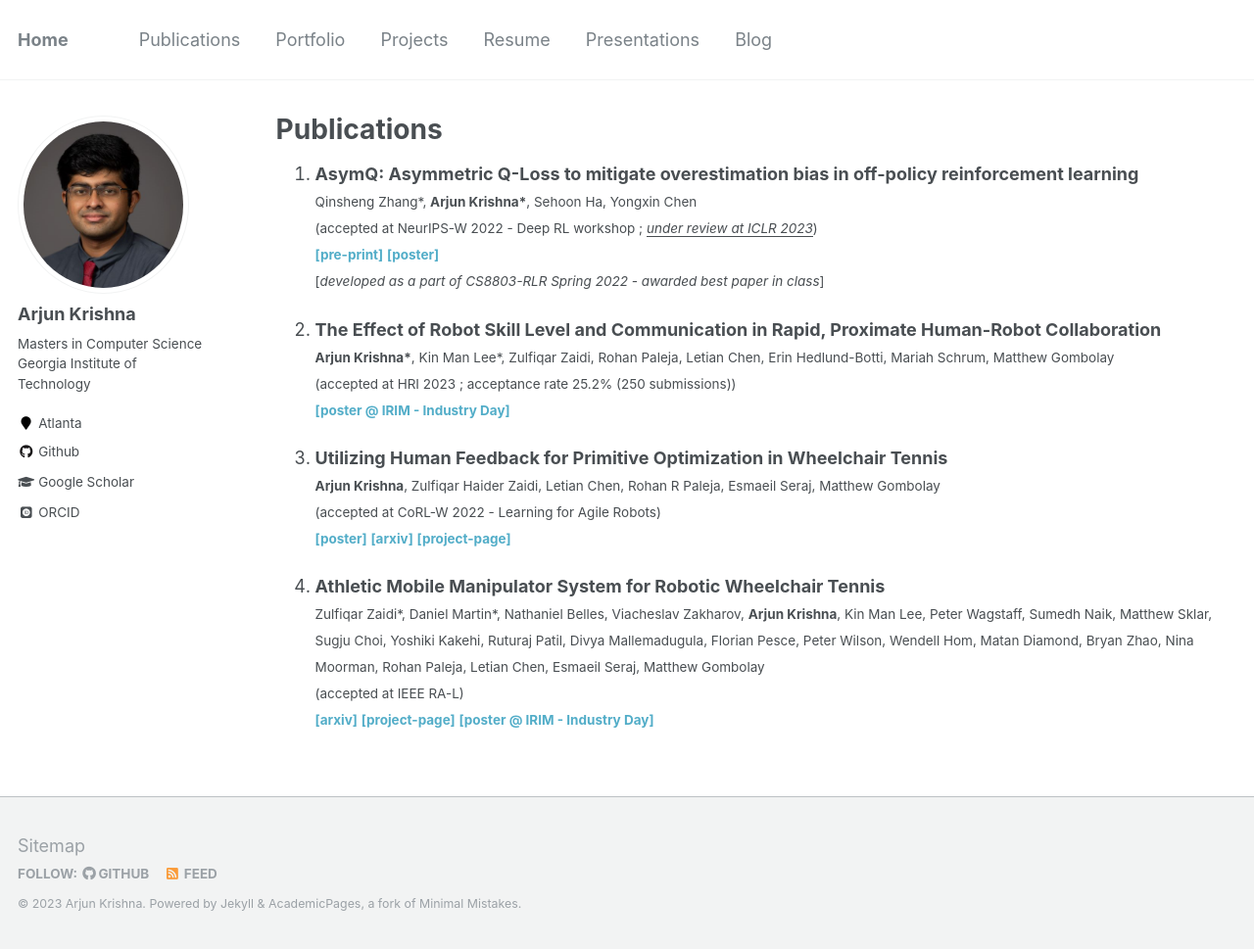
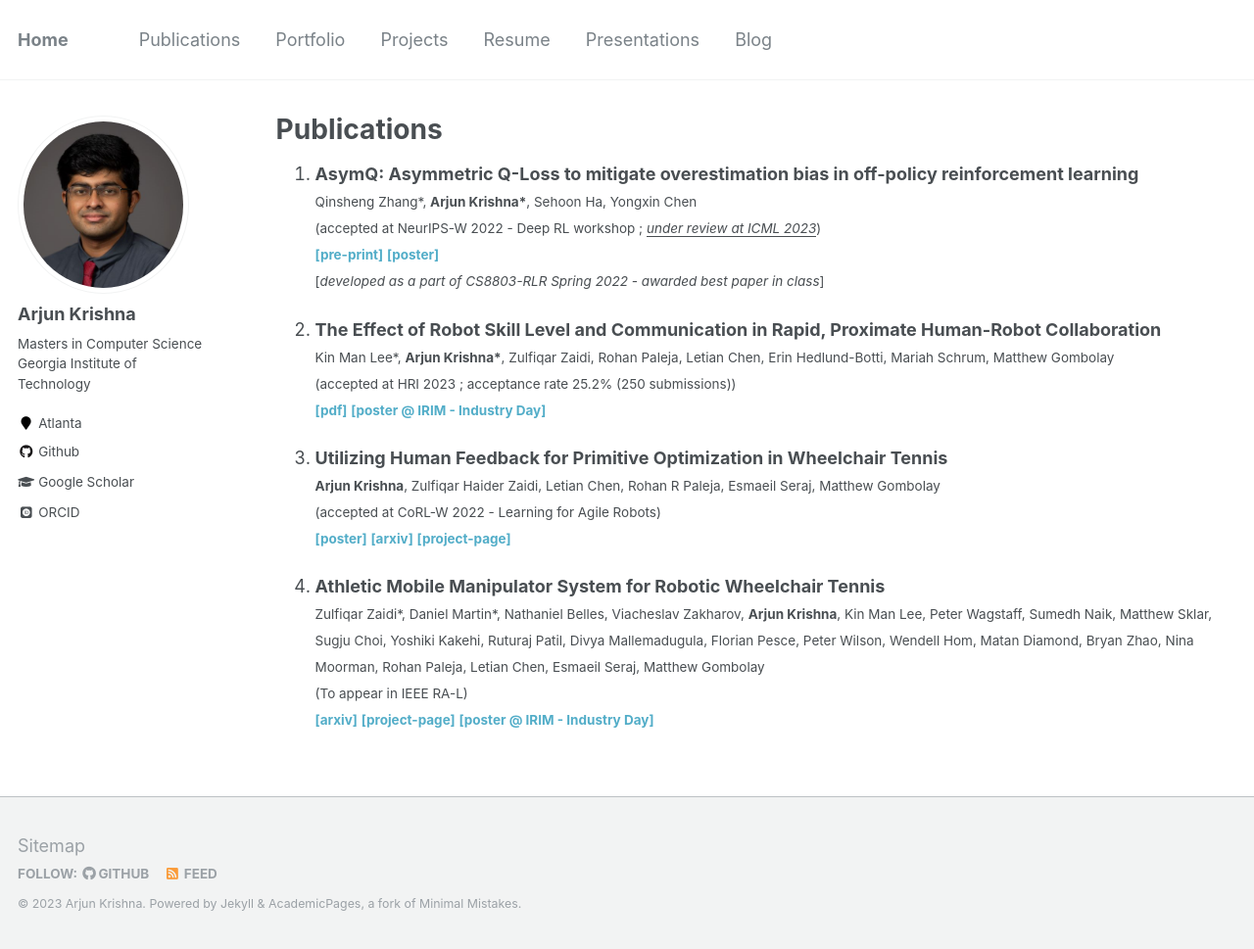
Before and after one commit to arjun-krishna/arjun-krishna.github.io, a Jekyll site: the page built from _pages/publications.md, in a window 1280 px wide and 969 px high. Shown: the whole window at 98% size. Built offline with Jekyll 4.4.1, drawn with Linux system fonts in a browser that asks for light colours; some web fonts are replaced.

Commit message:
adding HRI paper and CV update

```diff
--- a/_pages/publications.md
+++ b/_pages/publications.md
@@ -13,13 +13,14 @@
 
 1. <b>AsymQ: Asymmetric Q-Loss to mitigate overestimation bias in off-policy reinforcement learning</b><br/>
   <small>Qinsheng Zhang*, <b>Arjun Krishna*</b>, Sehoon Ha, Yongxin Chen<br/>
-  (accepted at NeurIPS-W 2022 - Deep RL workshop ; <i><u>under review at ICLR 2023</u></i>)<br/>
+  (accepted at NeurIPS-W 2022 - Deep RL workshop ; <i><u>under review at ICML 2023</u></i>)<br/>
   [**[pre-print]**](https://openreview.net/forum?id=KoRdlJjgiQ) [**[poster]**](/files/asymq-poster.png) <br/>
   [<i>developed as a part of CS8803-RLR Spring 2022 - awarded best paper in class</i>]</small>
 
 1. <b>The Effect of Robot Skill Level and Communication in Rapid, Proximate Human-Robot Collaboration</b><br/>
-   <small><b>Arjun Krishna\*</b>, Kin Man Lee\*, Zulfiqar Zaidi, Rohan Paleja, Letian Chen, Erin Hedlund-Botti, Mariah Schrum, Matthew Gombolay<br/>
+   <small>Kin Man Lee\*, <b>Arjun Krishna\*</b>, Zulfiqar Zaidi, Rohan Paleja, Letian Chen, Erin Hedlund-Botti, Mariah Schrum, Matthew Gombolay<br/>
   (accepted at HRI 2023 ; acceptance rate 25.2% (250 submissions)) <br/>
+  [**[pdf]**](https://bpb-us-w2.wpmucdn.com/sites.gatech.edu/dist/d/958/files/2023/01/HRI2023_Ping_Pong_colab_final.pdf)
   [**[poster @ IRIM - Industry Day]**](/files/poster-IRIM-AgileHRC.png)</small>
 
 1. <b>Utilizing Human Feedback for Primitive Optimization in Wheelchair Tennis</b><br/>
@@ -27,9 +28,9 @@
    (accepted at CoRL-W 2022 - Learning for Agile Robots)<br/>
    [**[poster]**](/files/poster-ESTHER-ProMP.png) [**[arxiv]**](https://arxiv.org/abs/2212.14403) [**[project-page]**](/project/promp_utilize_feedback)</small>
 
-1. <b>Athletic Mobile Manipulator System for Robotic Wheelchair Tennis</b> <br/>
+2. <b>Athletic Mobile Manipulator System for Robotic Wheelchair Tennis</b> <br/>
    <small>Zulfiqar Zaidi\*, Daniel Martin\*, Nathaniel Belles, Viacheslav Zakharov, <b>Arjun Krishna</b>, Kin Man Lee, Peter Wagstaff, Sumedh Naik, Matthew Sklar, Sugju Choi, Yoshiki Kakehi, Ruturaj Patil, Divya Mallemadugula, Florian Pesce, Peter Wilson, Wendell Hom, Matan Diamond, Bryan Zhao, Nina Moorman, Rohan Paleja, Letian Chen, Esmaeil Seraj, Matthew Gombolay <br/>
-   (accepted at IEEE RA-L)<br/>
+   (To appear in IEEE RA-L)<br/>
    [**[arxiv]**](https://arxiv.org/abs/2210.02517v1) [**[project-page]**](https://core-robotics-lab.github.io/Wheelchair-Tennis-Robot/) [**[poster @ IRIM - Industry Day]**](/files/poster-IRIM-ESTHER.png)</small>
 
 
```
Also changed, not shown: _pages/resume.md (+2 -2 lines), 2 other files.
